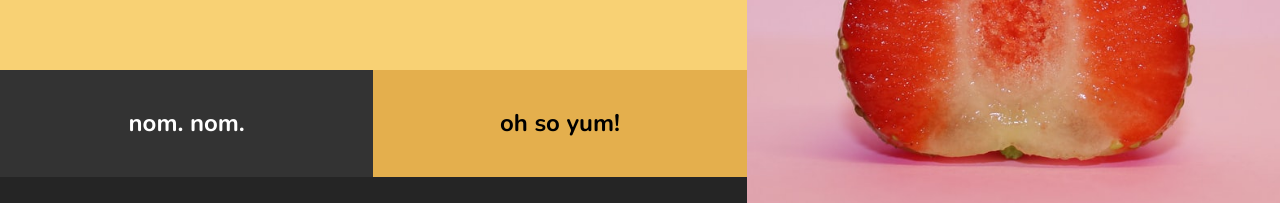
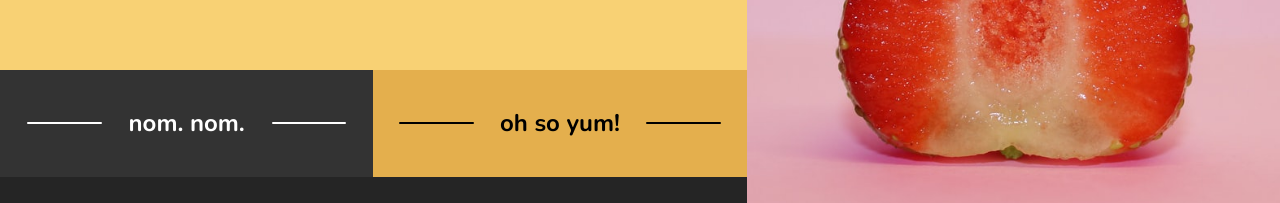
Before and after one commit to pixelfox01/candify, a plain HTML site: page index.html in a window 1280 px wide. Shown: the part 538-741 px from the top of the page. Drawn offline with nearby package versions, Linux system fonts and the light colour scheme.

Commit message:
Added horizontal lines in nom and yum divs

```diff
--- a/css/main.scss
+++ b/css/main.scss
@@ -176,19 +176,34 @@ body {
         font-size: 1.5rem;
         font-weight: 700;
         display: flex;
-        justify-content: center;
+        justify-content: space-evenly;
         align-items: center;
+
+        hr {
+            margin: 0;
+            width: 20%;
+            border: none;
+            border-radius: 10px;
+        }
     }
 
     .nom {
         grid-area: nom;
         background-color: #333333;
         color: white;
+
+        hr {
+            border-top: 2px solid white;
+        }
     }
 
     .yum {
         grid-area: yum;
         background-color: #e4af4d;
+
+        hr {
+            border-top: 2px solid black;
+        }
     }
 
     footer {
--- a/index.html
+++ b/index.html
@@ -32,10 +32,14 @@
         </main>
         <div class="candy"></div>
         <div class="nom">
+            <hr>
             <p>nom. nom.</p>
+            <hr>
         </div>
         <div class="yum">
+            <hr>
             <p>oh so yum!</p>
+            <hr>
         </div>
         <footer>
             <p>get the diabeetus in 1 week with our candy!</p>
```
Also changed, not shown: css/main.css, 1 other file.
